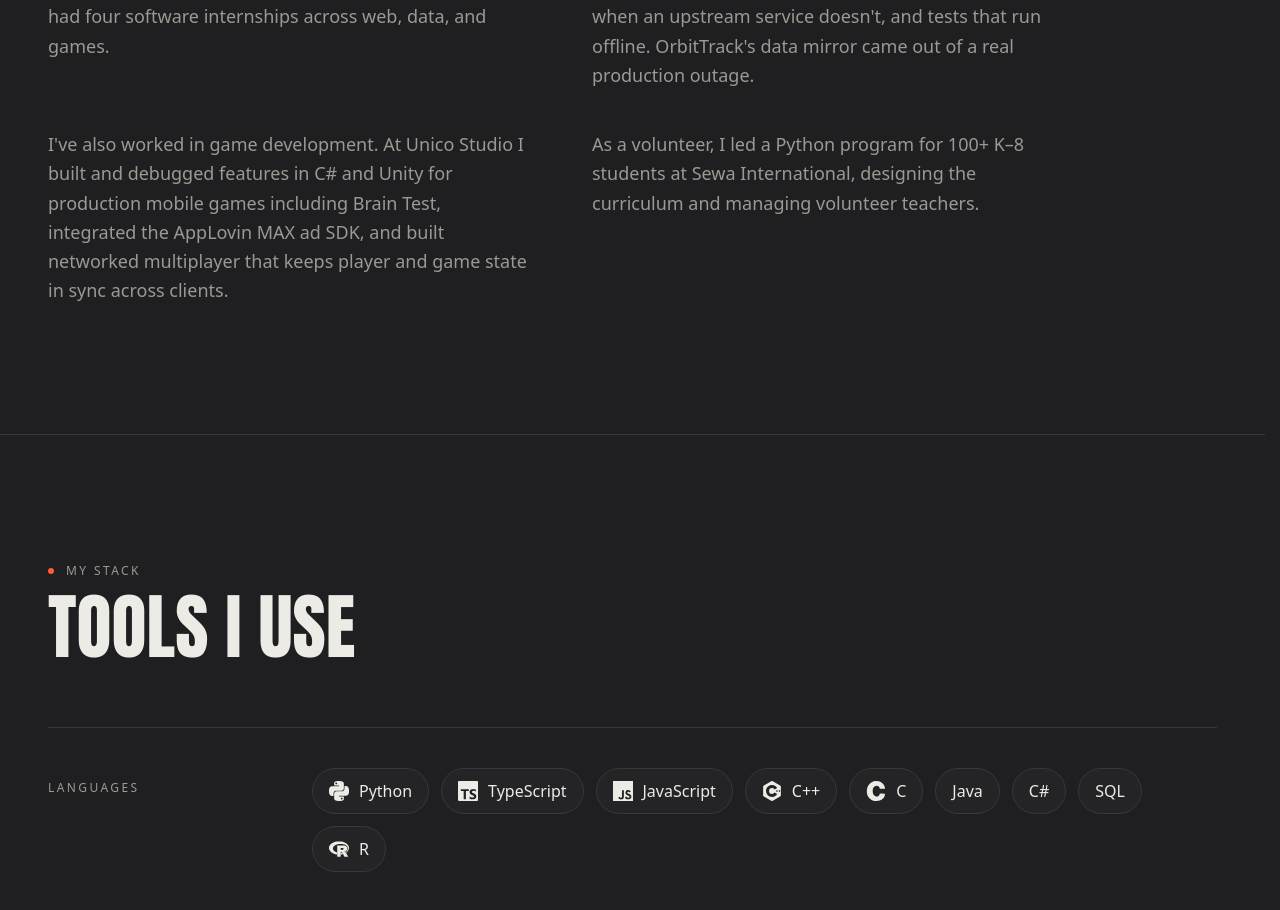
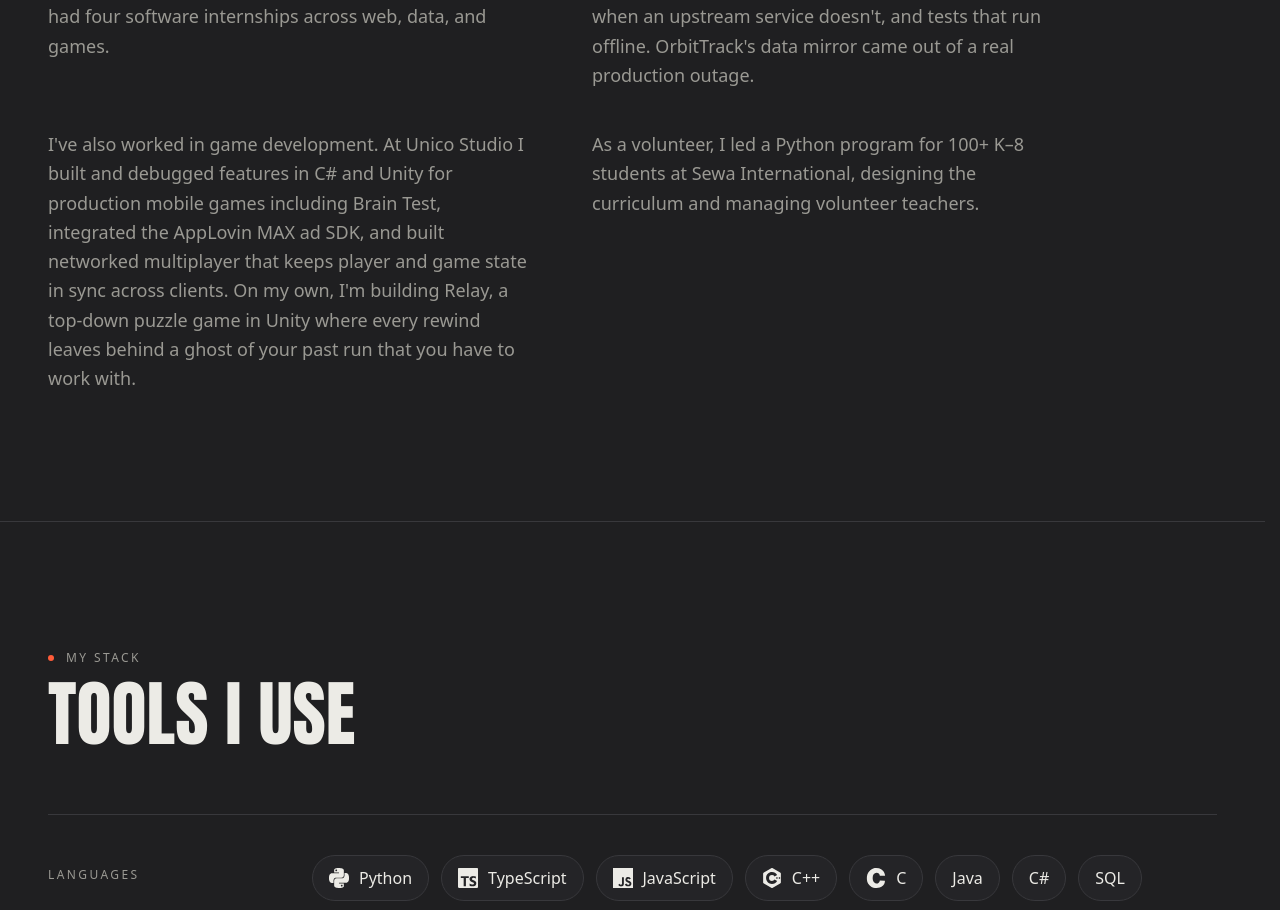
Before and after one commit to Xenon757/portfolio, a Next.js app: page / in a window 1280 px wide. Shown: the part 2601-3511 px from the top of the page. Built offline with nearby package versions, Linux system fonts and the light colour scheme; no server answers.

Commit message:
content: mention Relay, Aadi's in-progress Unity puzzle game, in About

```diff
--- a/src/data/site.ts
+++ b/src/data/site.ts
@@ -30,7 +30,7 @@ export const about = {
   paragraphs: [
     "I'm a Computer Science student at Purdue University with junior standing, graduating in May 2028, and I've had four software internships across web, data, and games.",
     "On my own projects I gravitate to the backend: APIs that validate their input, caches and retries that hold up when an upstream service doesn't, and tests that run offline. OrbitTrack's data mirror came out of a real production outage.",
-    "I've also worked in game development. At Unico Studio I built and debugged features in C# and Unity for production mobile games including Brain Test, integrated the AppLovin MAX ad SDK, and built networked multiplayer that keeps player and game state in sync across clients.",
+    "I've also worked in game development. At Unico Studio I built and debugged features in C# and Unity for production mobile games including Brain Test, integrated the AppLovin MAX ad SDK, and built networked multiplayer that keeps player and game state in sync across clients. On my own, I'm building Relay, a top-down puzzle game in Unity where every rewind leaves behind a ghost of your past run that you have to work with.",
     "As a volunteer, I led a Python program for 100+ K–8 students at Sewa International, designing the curriculum and managing volunteer teachers.",
   ],
 };
```
Also changed, not shown: 1 other file (tests, documents, lock files or other folders).
